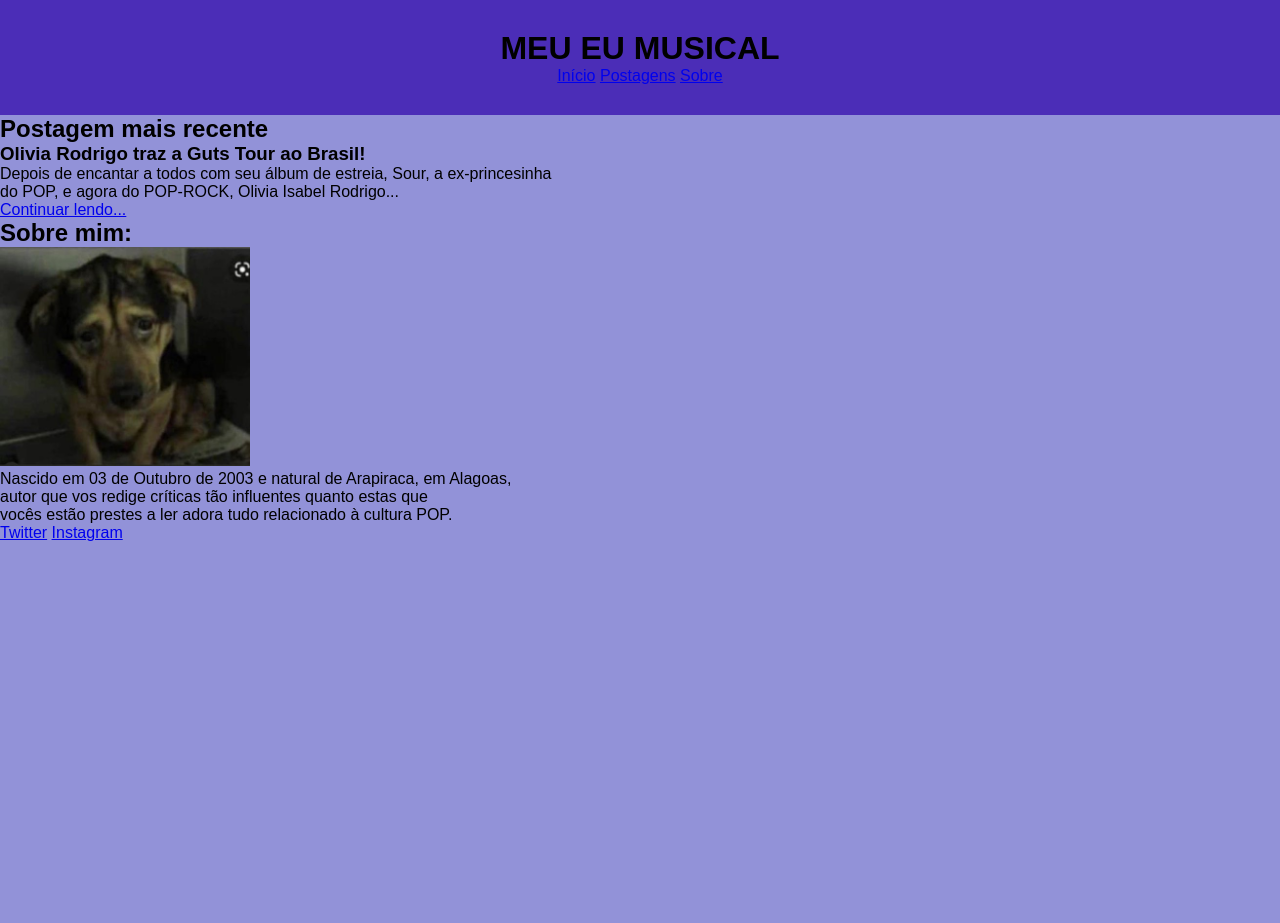
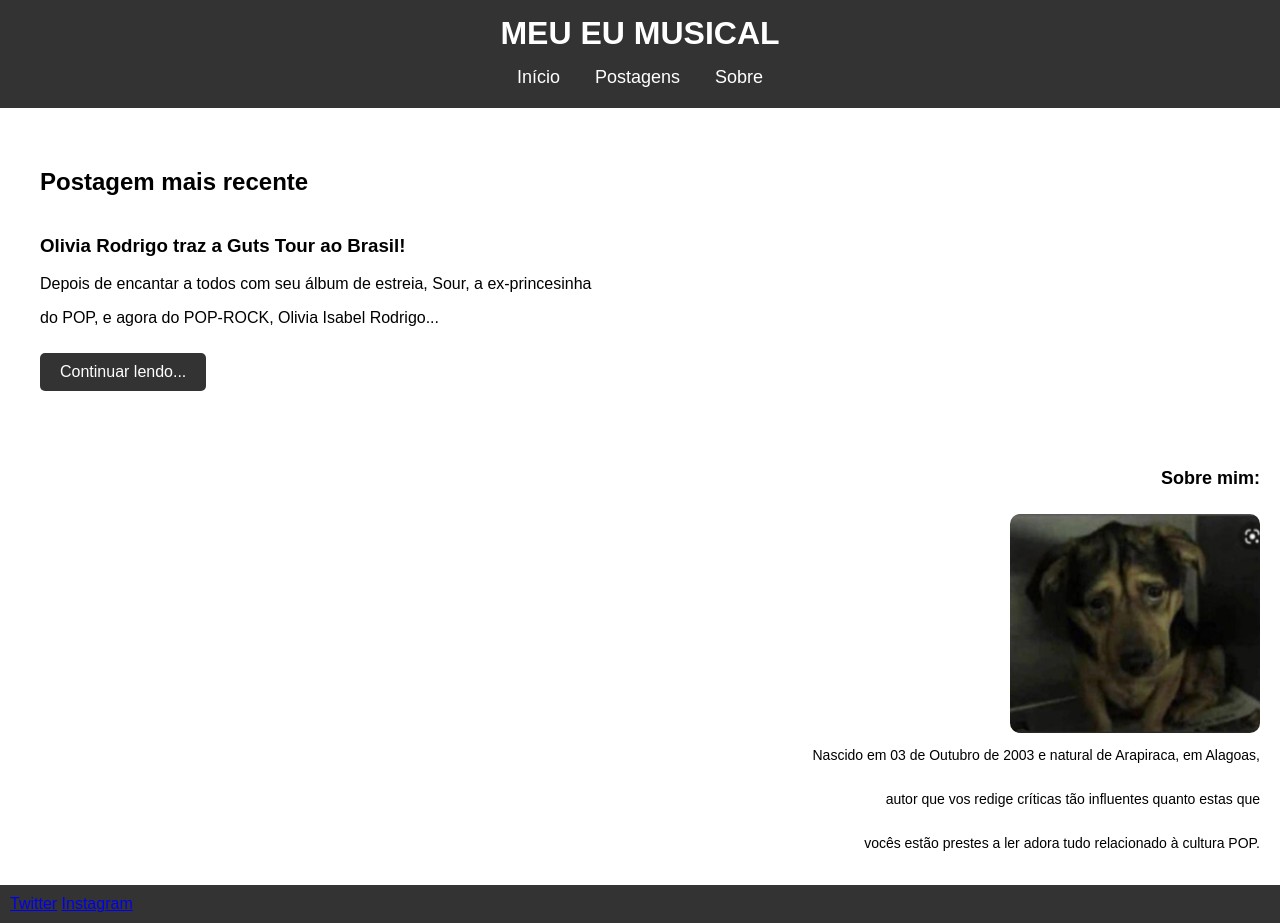
Before and after one commit to 082dn/respositorio001, a plain HTML site: page danilo-vesp/danilo.html in a window 1280 px wide. Before the commit the page ends 800 px from the top, so only its background shows below. Drawn offline with Linux system fonts and the light colour scheme.

Commit message:
Update styles.css

```diff
--- a/danilo-vesp/styles.css
+++ b/danilo-vesp/styles.css
@@ -1,30 +1,101 @@
-*{
+body {
+    font-family: Arial, sans-serif;
     margin: 0;
     padding: 0;
-    box-sizing: border-box;
-}
-
-body{
-    background-color: rgb(146, 146, 216);
-    font-family: Arial, Helvetica, sans-serif;
-    text-align: left;
 }
 
 header {
-    background-color: rgb(75, 45, 183);
-    text-align: center;
-    padding: 30px;
-    text-decoration: none;
+    background-color: #333;
+    color: white;
+    text-align: center; /* Centraliza o conteúdo do header */
+    padding: 15px;
 }
 
-#meulink1 {
-    color:rgb(182, 159, 142)
+h1 {
+    margin: 0;
 }
 
-.container img {
-    max-width:200px;
-    max-height:150px;
-    width: auto;
-    height: auto;
-    object-position: left;
+nav {
+    display: flex;
+    justify-content: center; /* Centraliza os links */
+    gap: 15px; /* Adiciona um espaçamento entre os links */
+    margin-top: 10px;
 }
+
+.menu-link {
+    color: white;
+    text-decoration: none;
+    font-size: 18px;
+    padding: 5px 10px;
+    border-radius: 5px;
+}
+
+.menu-link:hover {
+    background-color: rgba(255, 255, 255, 0.2);
+}
+
+.row {
+    display: flex;
+    flex-direction: column;
+    align-items: flex-start; /* Alinha tudo à esquerda */
+    padding: 20px;
+}
+
+.post-text-box {
+    width: 100%;
+    display: flex;
+    flex-direction: column;
+    align-items: flex-start; /* Move os elementos para a esquerda */
+    text-align: left; /* Alinha o texto para a esquerda */
+    margin-top: 20px;
+    padding-left: 20px; /* Adiciona um pequeno espaçamento da borda esquerda */
+}
+
+.post-text-box h2,
+.post-text-box h3,
+.post-text-box p,
+.post-text-box a {
+    max-width: 600px; /* Mantém um limite para a leitura confortável */
+}
+
+.post-text-box a {
+    display: inline-block;
+    background-color: #333;
+    color: white;
+    padding: 10px 20px;
+    text-decoration: none;
+    border-radius: 5px;
+    margin-top: 10px;
+}
+
+.post-text-box a:hover {
+    background-color: #555;
+}
+
+.profile-container {
+    width: 100%;
+    display: flex;
+    flex-direction: column;
+    align-items: flex-end; /* Move os elementos para a direita */
+    text-align: right; /* Alinha o texto para a direita */
+    padding-right: 20px; /* Espaçamento da borda direita */
+    font-size: 14px; /* Diminui o tamanho do texto */
+    margin-top: 5%;
+}
+
+.profile-container h2 {
+    font-size: 18px; /* Diminui o título "Sobre mim" */
+}
+
+.profile-container img {
+    max-width: 300px; /* Reduz o tamanho da imagem */
+    border-radius: 10px;
+    margin-top: 10px;
+}
+
+footer {
+    background-color: #333;
+    color: white;
+    text-align: left;
+    padding: 10px;
+}
```
